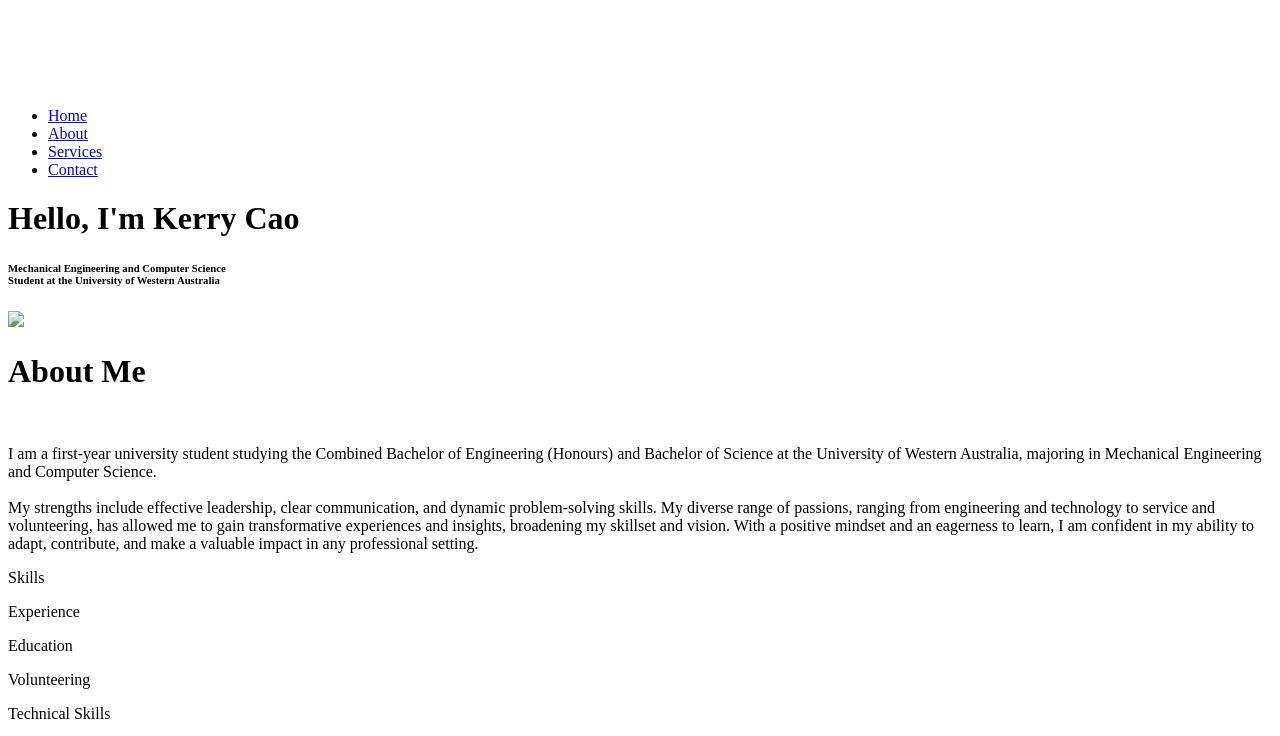
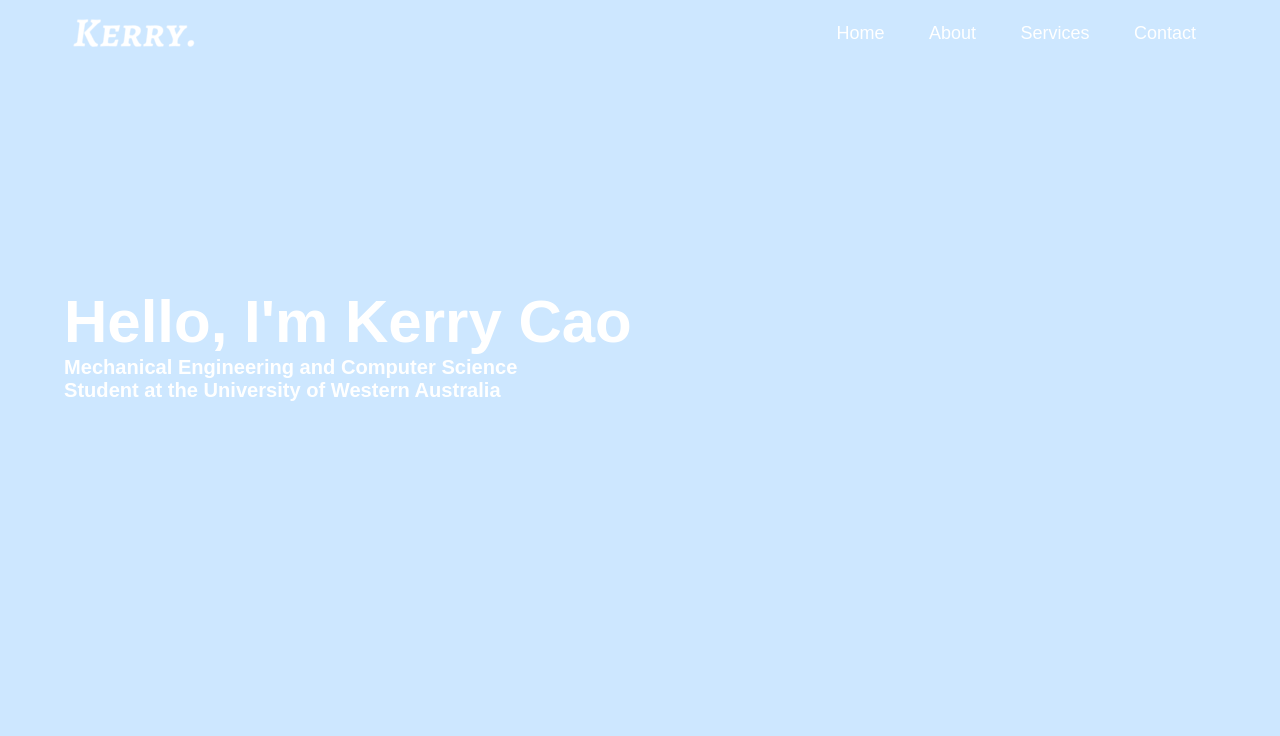
Before and after one commit to iamk3rry/Personal-Profile, a plain HTML site: page index.html in a window 1280 px wide. Shown: the top 736 px of the page. Drawn offline with Linux system fonts and the light colour scheme.

Commit message:
new name for css

```diff
--- a/index.html
+++ b/index.html
@@ -5,7 +5,7 @@
     <meta http-equiv="X-UA-Compatible" content="IE=edge">
     <meta name="viewport" content="width-devie-width, initial-scale=1.0">
     <title>Kerry Cao</title>
-    <link rel="stylesheet" href="Website1Style.css">
+    <link rel="stylesheet" href="style.css">
 </head>
 <body>
 <div id="header">
```
